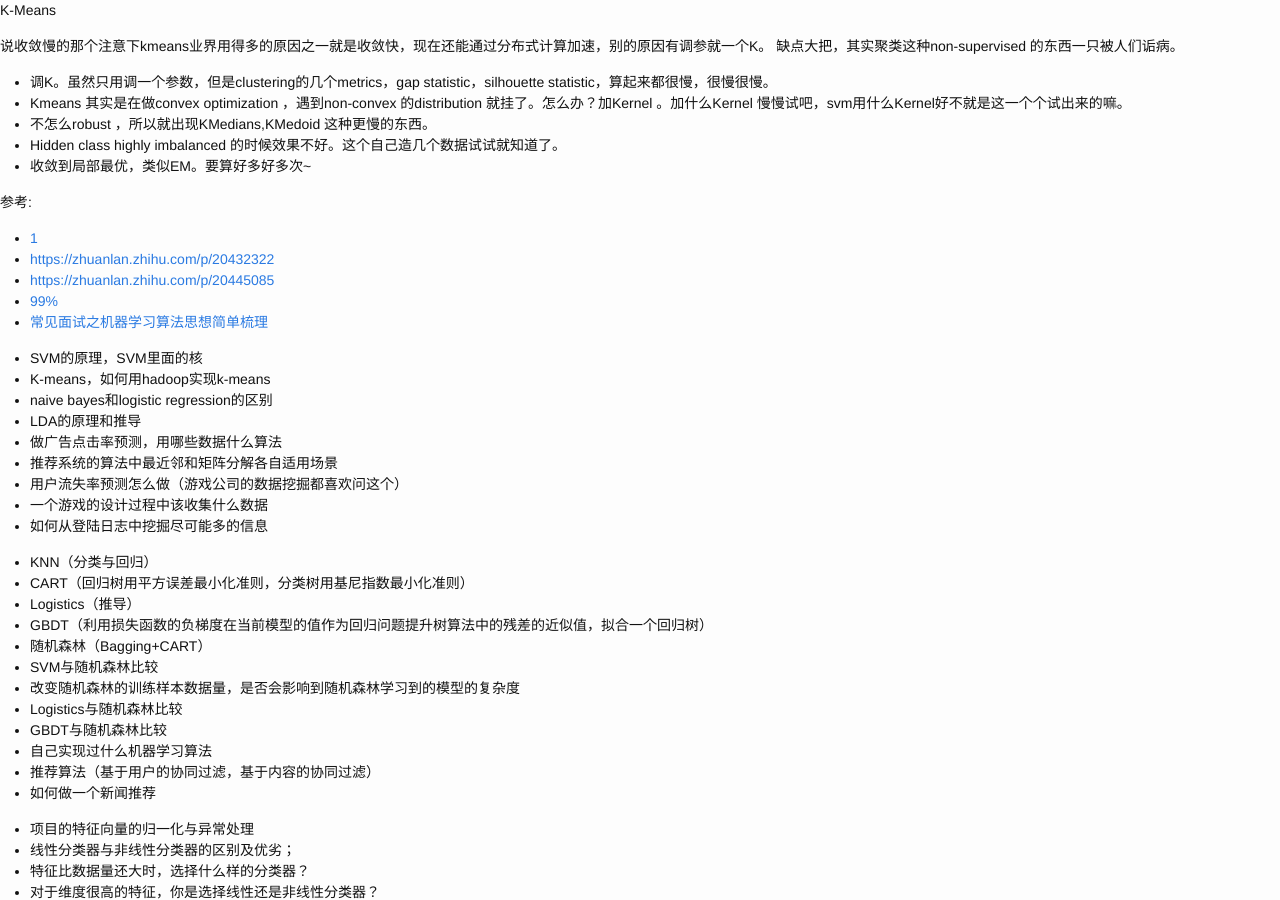
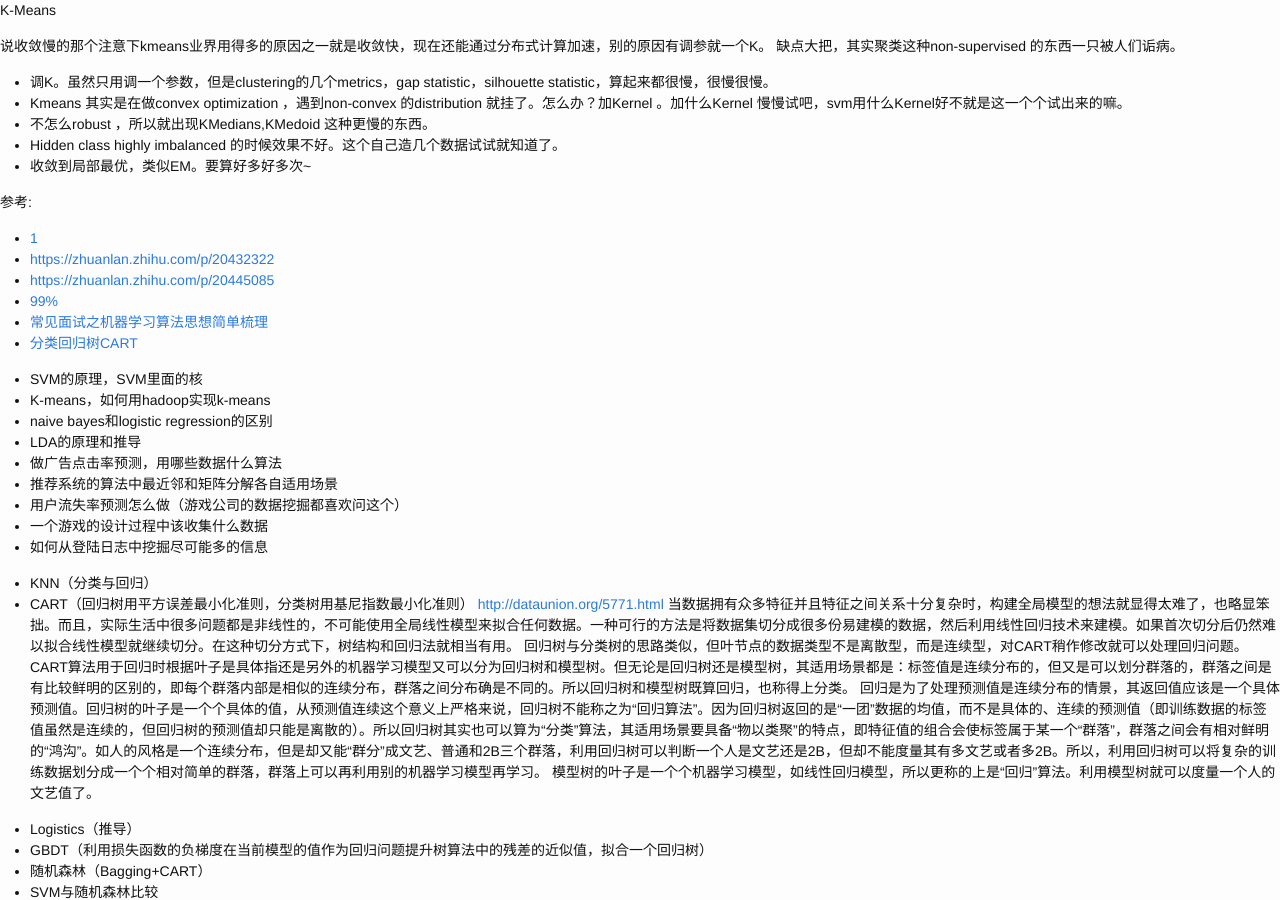
Before and after one commit to cnwarden/cnwarden.github.io, a Jekyll site: the page built from ml/p.md, in a window 1280 px wide and 900 px high. Built offline with Jekyll 4.4.1, drawn with Linux system fonts in a browser that asks for light colours.

Commit message:
Update p.md

```diff
--- a/ml/p.md
+++ b/ml/p.md
@@ -20,6 +20,7 @@ K-Means
 - [https://zhuanlan.zhihu.com/p/20445085](https://zhuanlan.zhihu.com/p/20445085)
 - [99%](http://blog.csdn.net/v_july_v/article/details/7382693)
 - [常见面试之机器学习算法思想简单梳理](http://www.cnblogs.com/tornadomeet/p/3395593.html)
+- [分类回归树CART](http://www.cnblogs.com/zhangchaoyang/articles/2709922.html)
 
 - SVM的原理，SVM里面的核
 - K-means，如何用hadoop实现k-means
@@ -33,6 +34,12 @@ K-Means
 
 - KNN（分类与回归）
 - CART（回归树用平方误差最小化准则，分类树用基尼指数最小化准则）
+[http://dataunion.org/5771.html](http://dataunion.org/5771.html)
+当数据拥有众多特征并且特征之间关系十分复杂时，构建全局模型的想法就显得太难了，也略显笨拙。而且，实际生活中很多问题都是非线性的，不可能使用全局线性模型来拟合任何数据。一种可行的方法是将数据集切分成很多份易建模的数据，然后利用线性回归技术来建模。如果首次切分后仍然难以拟合线性模型就继续切分。在这种切分方式下，树结构和回归法就相当有用。
+回归树与分类树的思路类似，但叶节点的数据类型不是离散型，而是连续型，对CART稍作修改就可以处理回归问题。CART算法用于回归时根据叶子是具体指还是另外的机器学习模型又可以分为回归树和模型树。但无论是回归树还是模型树，其适用场景都是：标签值是连续分布的，但又是可以划分群落的，群落之间是有比较鲜明的区别的，即每个群落内部是相似的连续分布，群落之间分布确是不同的。所以回归树和模型树既算回归，也称得上分类。
+回归是为了处理预测值是连续分布的情景，其返回值应该是一个具体预测值。回归树的叶子是一个个具体的值，从预测值连续这个意义上严格来说，回归树不能称之为“回归算法”。因为回归树返回的是“一团”数据的均值，而不是具体的、连续的预测值（即训练数据的标签值虽然是连续的，但回归树的预测值却只能是离散的）。所以回归树其实也可以算为“分类”算法，其适用场景要具备“物以类聚”的特点，即特征值的组合会使标签属于某一个“群落”，群落之间会有相对鲜明的“鸿沟”。如人的风格是一个连续分布，但是却又能“群分”成文艺、普通和2B三个群落，利用回归树可以判断一个人是文艺还是2B，但却不能度量其有多文艺或者多2B。所以，利用回归树可以将复杂的训练数据划分成一个个相对简单的群落，群落上可以再利用别的机器学习模型再学习。
+模型树的叶子是一个个机器学习模型，如线性回归模型，所以更称的上是“回归”算法。利用模型树就可以度量一个人的文艺值了。
+
 - Logistics（推导）
 - GBDT（利用损失函数的负梯度在当前模型的值作为回归问题提升树算法中的残差的近似值，拟合一个回归树）
 - 随机森林（Bagging+CART）
```
